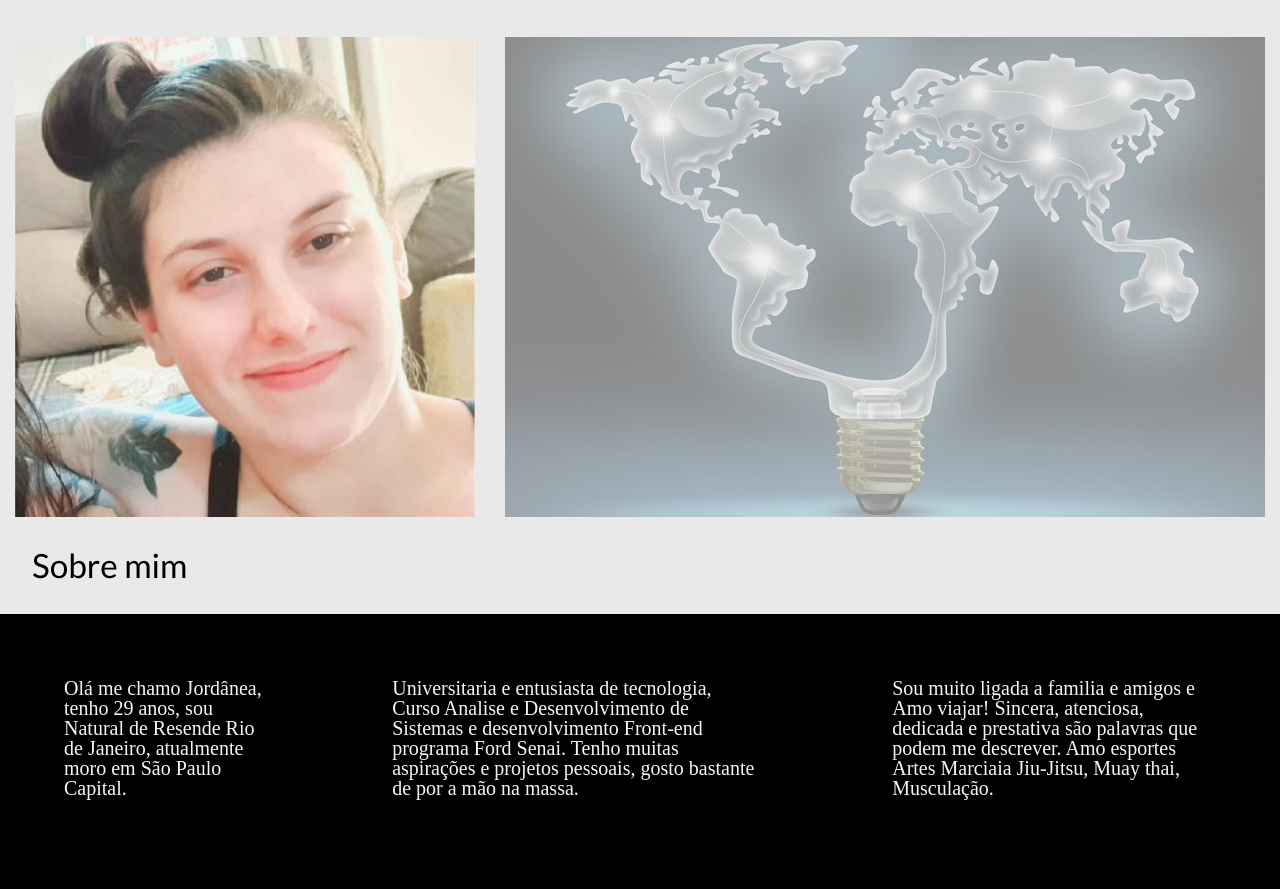
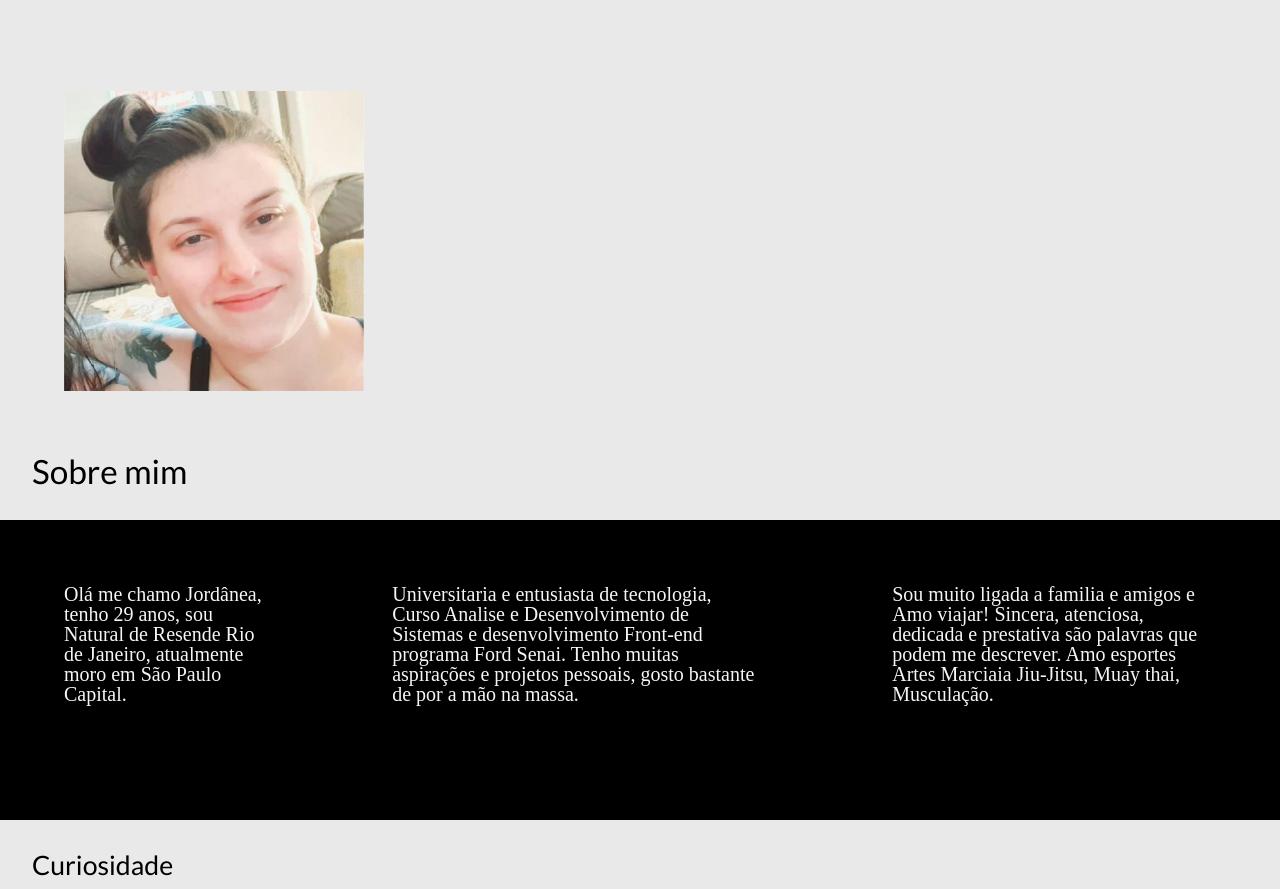
Before and after one commit to jordanea-statute/avaliacao-frontend, a plain HTML site: page index.html in a window 1280 px wide. Shown: the part 83-972 px from the top of the page. Drawn offline with Linux system fonts and the light colour scheme; a web font is replaced by a local one.

Commit message:
imagem retirada

```diff
--- a/index.html
+++ b/index.html
@@ -13,7 +13,6 @@
     <h1 class="title">Jordânea Statute</h1>
         <div class="photo">
             <img src="./img/fotojordanea.jpg" alt="foto pessoal do rosto de jordanea statute">
-            <img class="imagem-intelectual" src="./img/imagem-intelectual.jpg" alt="imagem lampada com mapa">
         </div>
         <h1 class="about-me">Sobre mim</h1>
     </header>
--- a/style.css
+++ b/style.css
@@ -19,12 +19,9 @@ body{
 
 .photo{
     display: flex;
-    justify-content: space-around;
-    padding-top: 40px;
-}
-.imagem-intelectual{
-    opacity: 0.4;
-    border-style: initial;
+    padding-top: 30px;
+    margin: 4rem;
+    height: 300px;
 }
 
 .about-me{
@@ -51,7 +48,7 @@ body{
     color: black;
     margin: 2rem;
     font-family: lato;
-    font-size: 25pt;
+    font-size: 20pt;
 }
 
 section{
@@ -72,24 +69,25 @@ section{
 
 .presentation{
     background-color: black;
+    width: 100%;
     height: 50px;
     display: flex;
     justify-content: center;
     align-items: center;
     font-size: 15pt;
     font-family: "Ysabeu";
-    margin: 4rem;
+
 
 }
 .more-about-me{
     color: black;
     margin: 2rem;
     font-family: lato;
-    font-size: 25pt;
+    font-size: 20pt;
 }
 
 address{
-    height: 120px;
+    height: 100px;
     width: 70%;
     background-color: black;
     display: flex;
```
